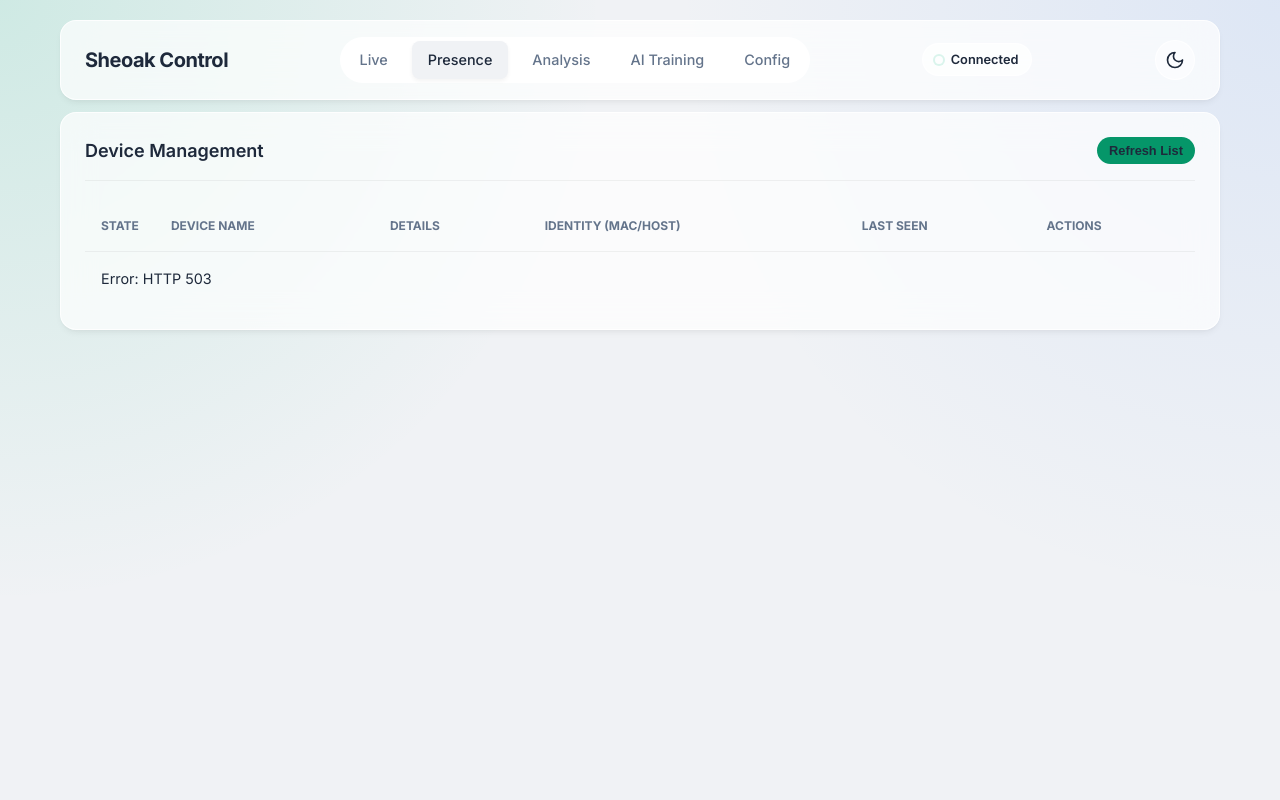
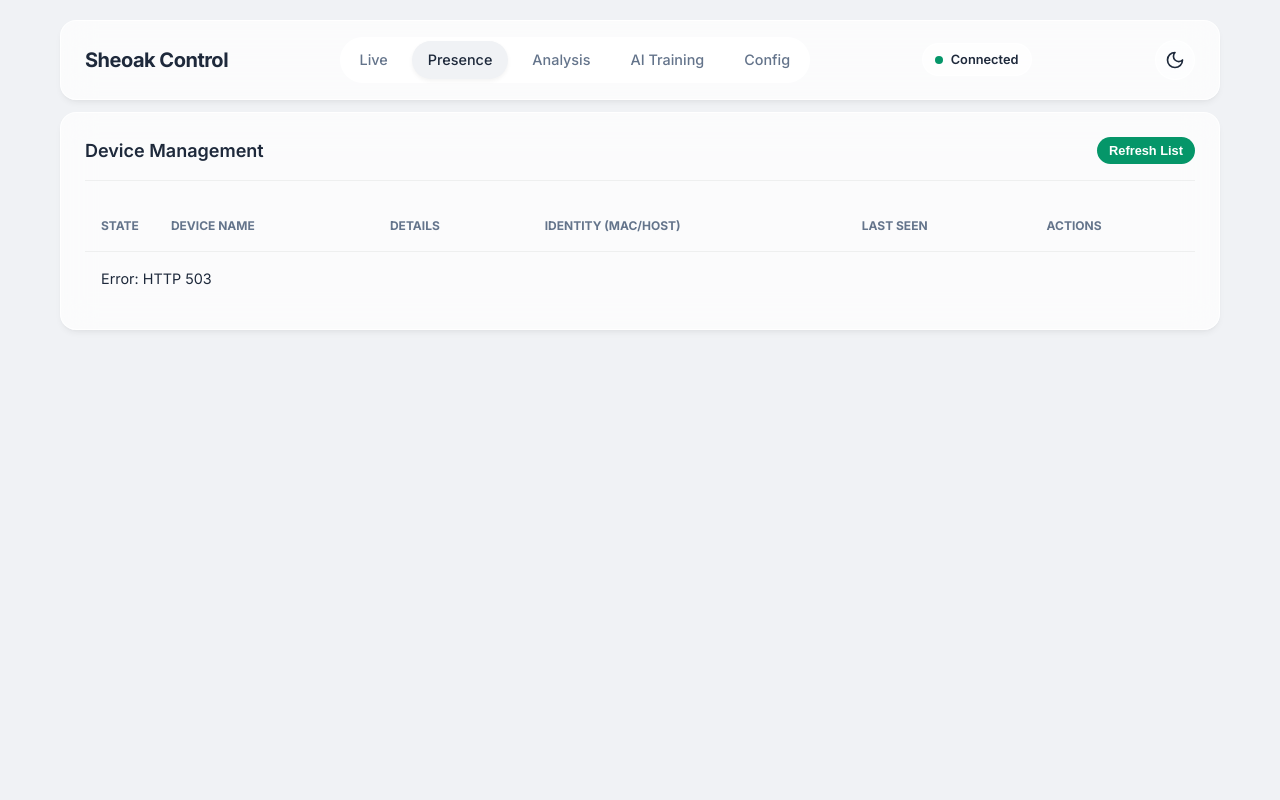
Before and after one commit to JaredStanbrook/sheoak-tree, a Flask app: page /presence in a window 1280 px wide. Run offline with Flask 3, Linux system fonts and the light colour scheme.

Commit message:
Refines UI styles and connection status logic
Improves semantic color usage for buttons and status indicators, resulting in better visual clarity and consistency. Simplifies connection status logic and standardizes button appearances across views. Removes unnecessary borders, adjusts background gradients for a cleaner look, and enhances online/offline state detection for devices.

```diff
--- a/app/static/css/style.css
+++ b/app/static/css/style.css
@@ -21,13 +21,13 @@
 
   /* Semantic Colors */
   --color-primary: #059669; /* Emerald 600 */
-  --color-primary-bg: rgba(16, 185, 129, 0.15);
+  --color-primary-bg: rgba(17, 165, 116, 0.595);
 
   --color-secondary: #6b7280; /* Gray 500 */
   --color-secondary-bg: rgba(107, 114, 128, 0.1);
 
   --color-danger: #dc2626; /* Red 600 */
-  --color-danger-bg: rgba(239, 68, 68, 0.1);
+  --color-danger-bg: rgba(239, 68, 68, 0.564);
 
   --color-warn: #d97706; /* Amber 600 */
   --color-warn-bg: rgba(245, 158, 11, 0.15);
@@ -48,7 +48,6 @@
 
   --border-glass: 1px solid rgba(255, 255, 255, 0.8);
   --border-glass-strong: 1px solid rgba(255, 255, 255, 1);
-  --border-color: rgba(255, 255, 255, 0.8); /* Approximation for BS compatibility */
 
   --shadow-glass: 0 4px 6px -1px rgba(0, 0, 0, 0.05), 0 2px 4px -1px rgba(0, 0, 0, 0.03);
   --shadow-glass-hover: 0 10px 15px -3px rgba(0, 0, 0, 0.05), 0 4px 6px -2px rgba(0, 0, 0, 0.025);
@@ -143,8 +142,7 @@ body {
   line-height: 1.5;
 
   /* Original Gradient Background */
-  background: radial-gradient(circle at 0% 0%, var(--color-primary-bg), transparent 40%),
-    radial-gradient(circle at 100% 0%, var(--color-info-bg), transparent 40%), var(--bg-app);
+  background: var(--bg-app);
   background-attachment: fixed;
   min-height: 100vh;
   padding-bottom: 40px;
@@ -364,7 +362,7 @@ ul {
 
 .nav-item {
   padding: 8px 16px;
-  border-radius: var(--radius-sm); /* Mapped to radius-sm */
+  border-radius: var(--radius-lg); /* Mapped to radius-sm */
   font-weight: 500;
   color: var(--color-text-muted);
   font-size: 0.9rem;
@@ -397,12 +395,11 @@ ul {
   width: 8px;
   height: 8px;
   border-radius: 50%;
-  background-color: var(--color-text-light);
+  background-color: var(--color-danger);
 }
 
 .status-dot.connected {
-  background-color: var(--bs-primary);
-  box-shadow: 0 0 0 2px var(--color-primary-bg);
+  background-color: var(--color-primary);
 }
 
 /* Theme Toggle */
@@ -518,7 +515,7 @@ ul {
 
 .btn-primary {
   background: var(--color-primary);
-  color: var(--color-text-main);
+  color: var(--bg-surface-solid);
 }
 .btn-primary:hover {
   background: var(--color-primary-bg);
@@ -534,12 +531,12 @@ ul {
 }
 
 .btn-danger {
-  background: var(--color-danger-bg);
-  color: var(--bs-danger);
+  background: var(--color-danger);
+  color: var(--bg-surface-solid);
 }
 .btn-danger:hover {
-  background: var(--bs-danger);
-  color: #fff;
+  background: var(--color-danger-bg);
+  color: var(--bg-surface-solid);
 }
 
 .btn-ghost {
--- a/app/static/js/core.js
+++ b/app/static/js/core.js
@@ -97,9 +97,5 @@ function updateConnectionStatus(isConnected) {
   if (text) text.textContent = isConnected ? "Connected" : "Offline";
   if (dot) {
     dot.className = `status-dot ${isConnected ? "connected" : ""}`;
-    if (dot.parentElement)
-      dot.parentElement.style.borderColor = isConnected
-        ? "var(--glass-border)"
-        : "var(--color-danger)";
   }
 }
--- a/app/static/js/presence.js
+++ b/app/static/js/presence.js
@@ -31,8 +31,9 @@ class PresenceController {
       if (data.success) {
         data.devices.forEach((device) => {
           const tr = document.createElement("tr");
-          const lastSeen = new Date(device.last_seen).toLocaleString("en-AU"); // Simplified locale
-          const statusClass = device.is_home ? "online" : "offline";
+          const lastSeen = new Date(device.last_seen).toLocaleString("en-AU");
+          const isRecentlyHome = Date.now() - new Date(device.last_seen).getTime() < 60000;
+          const statusClass = isRecentlyHome ? "connected" : "offline";
 
           const privacyIcon = device.is_randomized_mac
             ? '<span title="Private Wi-Fi Address" style="cursor:help">🛡️</span>'
@@ -75,7 +76,7 @@ class PresenceController {
                         </td>
                         <td style="font-size: 0.85rem; color: var(--color-text-muted);">${lastSeen}</td>
                         <td>
-                            <button class="btn btn-small btn-secondary"
+                            <button class="btn btn-small"
                                 onclick="window.presence.openEditModal(${
                                   device.id
                                 }, '${safeName}', '${safeOwner}', ${device.track_presence})">
--- a/app/templates/sensors_manage.html
+++ b/app/templates/sensors_manage.html
@@ -77,7 +77,7 @@
                         </td>
                         <td>
                             <div class="btn-group flex-end" style="display: flex; gap: 8px;">
-                                <a href="{{ url_for('sensors.edit_sensor', sensor_id=sensor.id) }}" class="btn btn-sm btn-secondary">Edit</a>
+                                <a href="{{ url_for('sensors.edit_sensor', sensor_id=sensor.id) }}" class="btn btn-sm">Edit</a>
                                 <form method="POST" action="{{ url_for('sensors.delete_sensor', sensor_id=sensor.id) }}" onsubmit="return confirm('Delete {{ sensor.name }}?');">
                                     <button type="submit" class="btn btn-sm btn-danger">Delete</button>
                                 </form>
```
Also changed, not shown: app/templates/errors/500.html (+46 -23 lines).
